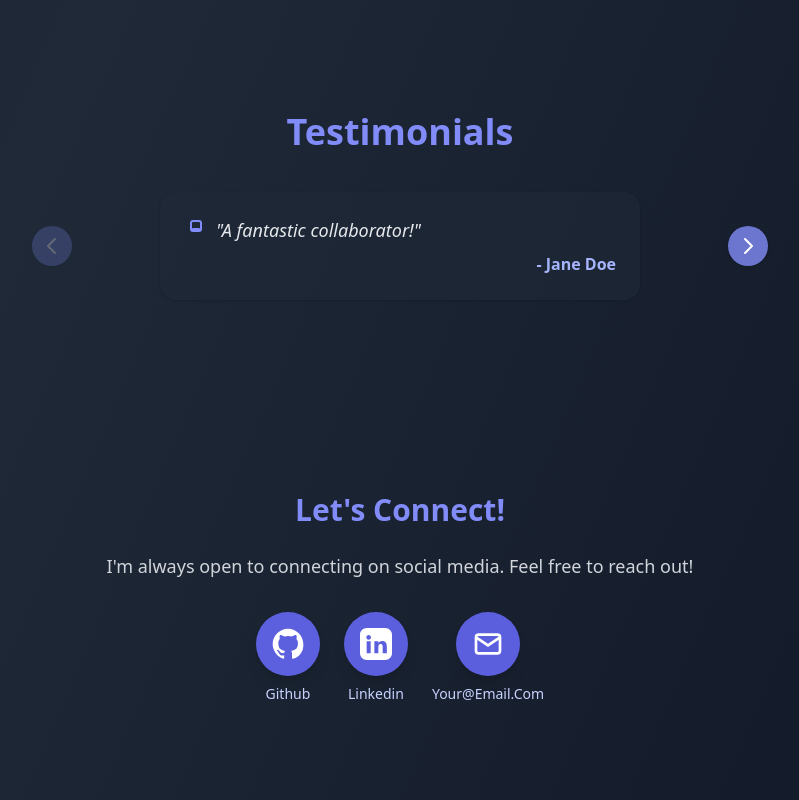
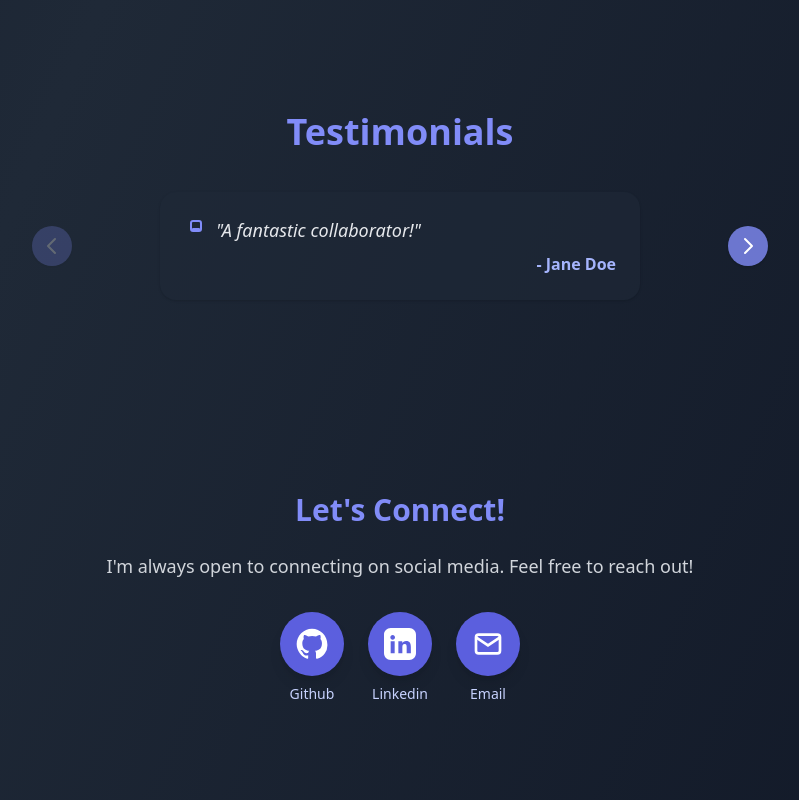
Before and after one commit to Dimitristsaprazis/Portfolio-Template, a Vue app: page / in a window 1280 px wide. Shown: the part 2192-2992 px from the top of the page, without its empty margins (240-1039 px from the left). Built offline with nearby package versions, Linux system fonts and the light colour scheme.

Commit message:
improvemnts

```diff
--- a/src/App.vue
+++ b/src/App.vue
@@ -199,12 +199,7 @@
               </span>
             </div>
             <span class="text-sm text-indigo-200 group-hover:text-indigo-400 capitalize">
-              <template v-if="s.icon === 'email'">
-                {{ s.url.replace('mailto:', '') }}
-              </template>
-              <template v-else>
-                {{ s.icon }}
-              </template>
+              {{ s.icon }}
             </span>
           </a>
         </div>
@@ -248,7 +243,7 @@ const config = {
   social: [
     { icon: 'github', url: 'https://github.com/' },
     { icon: 'linkedin', url: 'https://linkedin.com/' },
-    { icon: 'email', url: 'mailto:your@email.com' }
+    { icon: 'email', url: 'dimtsaprazis@gmail.com' }
   ],
   resumeUrl: '#', // Set to your resume PDF or leave as '#' to hide
   showExperience: true,
```
Also changed, not shown: 1 other file (tests, documents, lock files or other folders).
